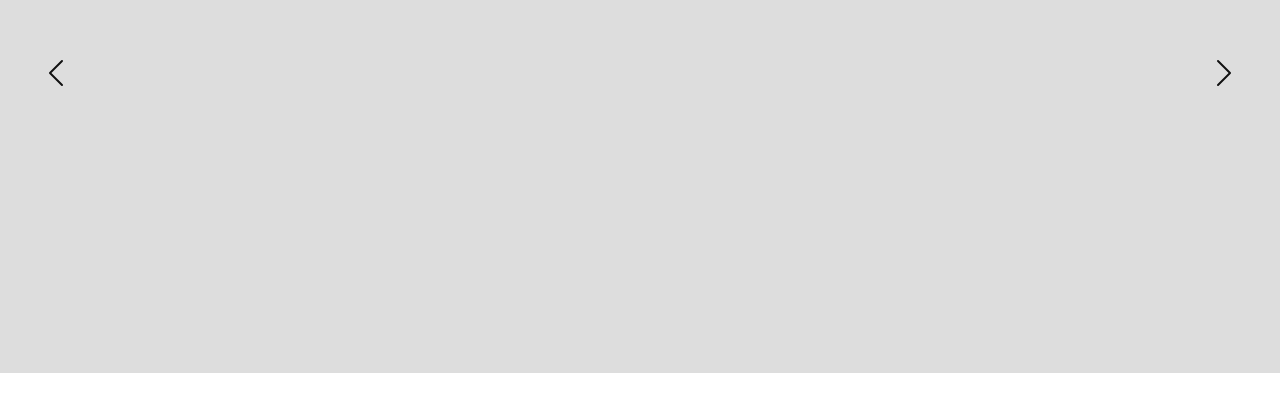
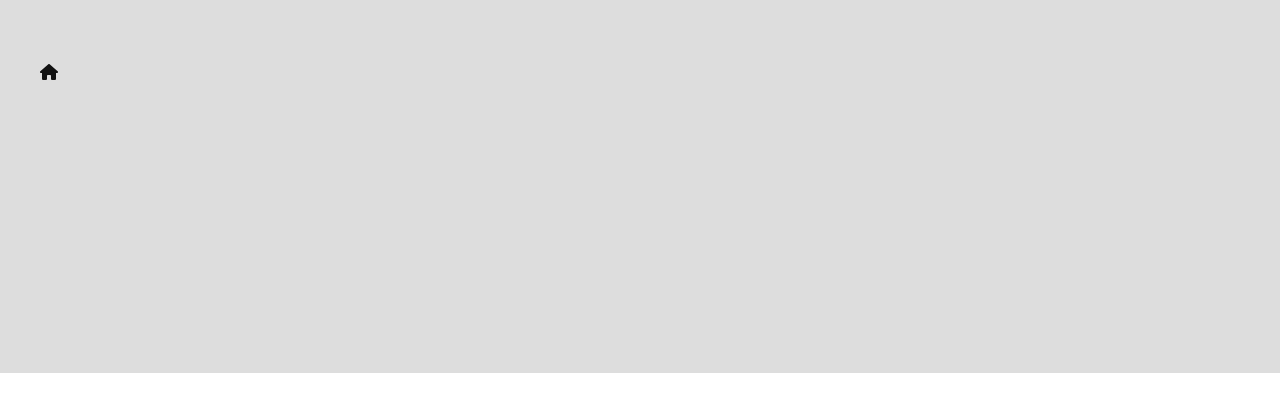
Before and after one commit to kukuh-imanura/adabumdes, a React (Create React App) app: page / in a window 1280 px wide. Shown: the part 227-638 px from the top of the page. Built offline with nearby package versions, Linux system fonts and the light colour scheme.

Commit message:
end testing react-fontawesome

```diff
--- a/package.json
+++ b/package.json
@@ -5,6 +5,7 @@
   "dependencies": {
     "@fortawesome/fontawesome-svg-core": "^6.5.1",
     "@fortawesome/free-brands-svg-icons": "^6.5.1",
+    "@fortawesome/free-regular-svg-icons": "^6.5.1",
     "@fortawesome/free-solid-svg-icons": "^6.5.1",
     "@fortawesome/react-fontawesome": "^0.2.0",
     "@testing-library/jest-dom": "^5.17.0",
--- a/public/index.html
+++ b/public/index.html
@@ -45,5 +45,6 @@
       To begin the development, run `npm start` or `yarn start`.
       To create a production bundle, use `npm run build` or `yarn build`.
     -->
+    <!-- <script src="https://kit.fontawesome.com/9ca2fb14c4.js" crossorigin="anonymous"></script> -->
   </body>
 </html>
--- a/src/component/Carousel.jsx
+++ b/src/component/Carousel.jsx
@@ -1,5 +1,6 @@
 import React from 'react'
-import { ChevronLeft, ChevronRight } from 'react-bootstrap-icons'
+import { FontAwesomeIcon } from '@fortawesome/react-fontawesome'
+import { faEnvelope, faHome } from '@fortawesome/free-solid-svg-icons'
 
 function Carousel(props) {
   return (
@@ -14,10 +15,9 @@
       {/* BUTTON */}
       <div className='px-10 h-full flex justify-between'>
         <button>
-          <ChevronLeft size="32px" className='hover:accent-brand-primary'/>
+          <FontAwesomeIcon icon={faHome} className='text-brand-primary'/>
         </button>
         <button>
-          <ChevronRight size="32px"/>
         </button>
       </div>
 
```
Also changed, not shown: 1 other file (tests, documents, lock files or other folders).
